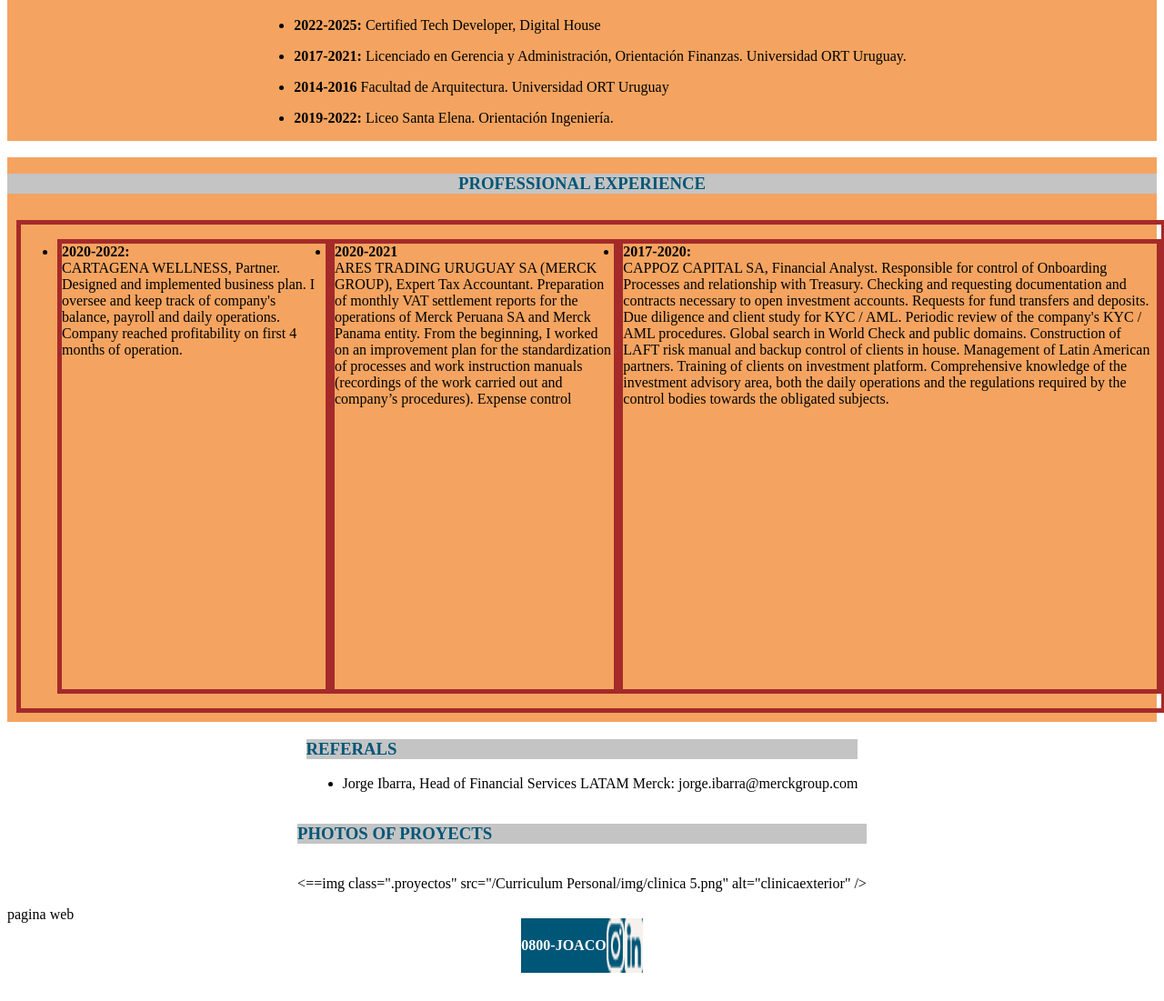
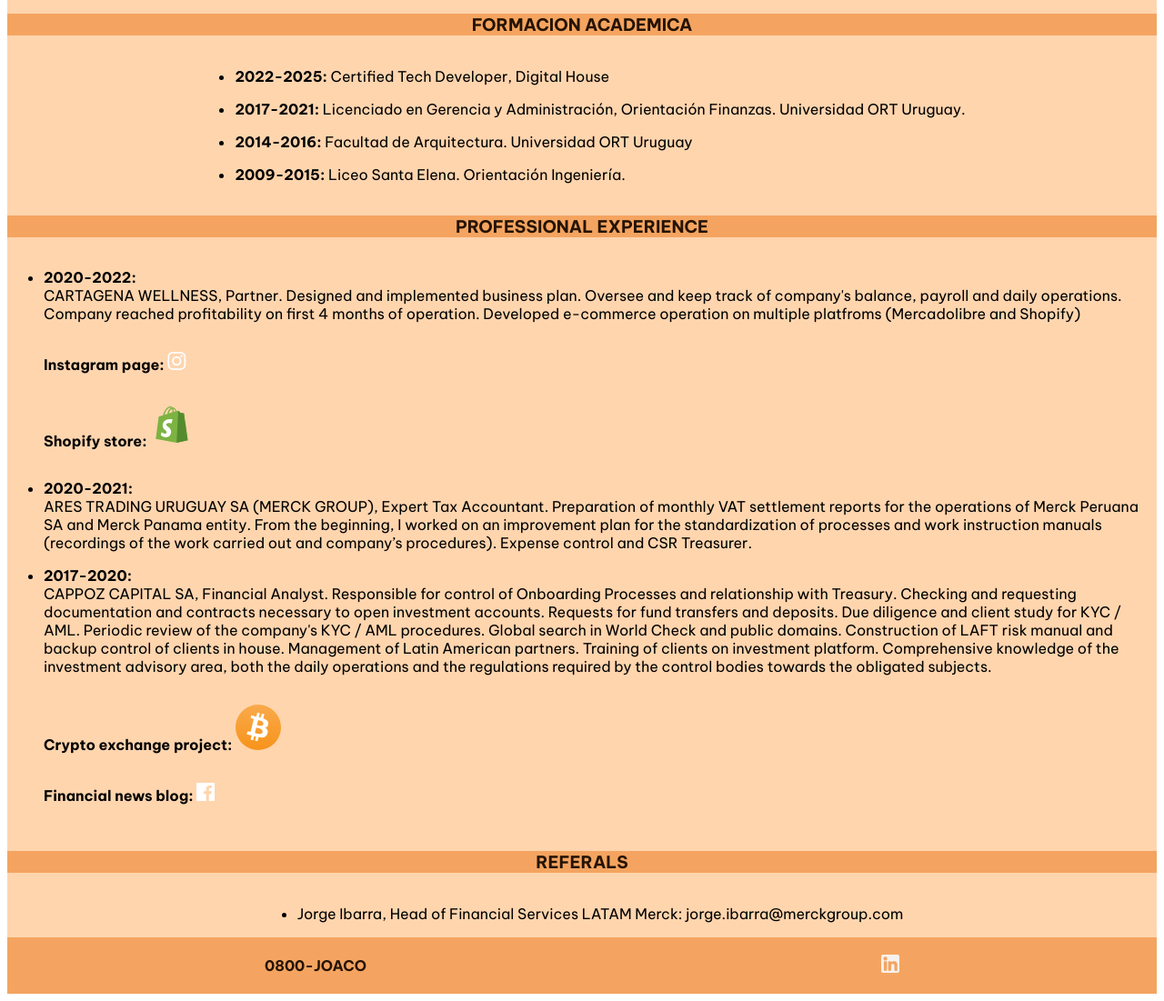
Before and after one commit to JackNakle/JackNakle.github.io, a plain HTML site: page index.html in a window 1280 px wide. Shown: the part 1083-2184 px from the top of the page at 91% size. Before the commit the page ends 2156 px from the top, so only its background shows below. Drawn offline with Linux system fonts and the light colour scheme.

Commit message:
actualizacion cv

```diff
--- a/css/style.css
+++ b/css/style.css
@@ -1,28 +1,64 @@
-header {text-align: center;}
-
 *{
     box-sizing: border-box;
+    font-family: 'Be Vietnam Pro', sans-serif;
 }
 
-h1 {color: rgb(0,86,119);
-background-color:#c4c4c4 ;
+h1 {color: rgb(37, 19, 3);
+width: 100%;
+align-items: center;
+text-align: center;
+margin: 0;
 }
 
+a{
+color: black;
+
+}
 h2 {display:flex;
 text-align: center;
+flex-wrap: wrap;
 }
 
-h3 {color: rgb(0,86,119);
-    background-color: #c4c4c4;
+h3 {color: rgb(37, 19, 3);
     width: 100%;
-
+}
+.titles{
+background-color: sandybrown;
 
 }
-h4 {color:white}
+h4 {color:rgb(37, 19, 3)}
 
-.FondoGris {background-color: #e6e6e6
+.FondoGris {background-color: rgb(229,153,88);
+}
+
+nav{
+    display: flex;
+    flex-direction: column;
+    justify-content: space-evenly;
+    align-items: center;
+    text-align: justify;
+    background-color: rgb(255,213,174);
+}
+.imgheader{
+
+    display: flex;
+    height: auto;
+    width: 100%;
+    max-width: 100%;
+    align-items:center;
 
 }
+
+.imgbtc{height:50px;
+width: 50px;}
+.imgh2{
+    display: flex;
+    height: auto;
+    width: 100%;
+    max-width: 100%;
+    align-items:center;
+}
+
 
 .Altobr {height: 100px;
 display:flex;
@@ -40,7 +76,7 @@ display:flex;
     align-items: center;
     justify-content: space-evenly;
     width: 100%;
-    background-color: sandybrown;
+    background-color: rgb(255,213,174);
     flex-wrap: wrap;
 
 }
@@ -48,19 +84,7 @@ display:flex;
 .leyendas{display: flex;
     flex-direction: row;
     width:100%;
-    height:auto;
     text-align: center;
-}
-
-.listaexp{
-
-    display: flex;
-    flex-direction: row;
-    justify-content: space-around;
-    margin: 10px;
-    border: 5px solid brown;
-    height: auto;
-    width: 100%;
 }
 
 .proyectos{
@@ -78,24 +102,33 @@ text-size-adjust: auto;
 .infoexp{
     display: flex;
     flex-direction: column;
-    width:auto%;
-    min-width: 300px;
-    height: 500px;
-    border: 5px solid brown;
+    width:auto;
+    height: auto;
 
 }
 
-.lttn {font-family: 'Times New Roman';
+.projectlinks{
+display: flex;
+flex-direction: column;
+}
+
+.lttn{
+    font-weight: bold;
+
 }
 
 .ltb {font-weight: bold}
 
-.lti {font-style: italic}
-
-.footer {background-color: rgb(0,86,119);
+.footer {background-color: sandybrown;
 text-align: center;
+flex-wrap: wrap;
 display: flex;
 position: relative;
+width: 100%;
+justify-content: space-around;
+width: 100%;
+z-index: 1;
+align-items: center;
 }
 
 .nosaltar {white-space: nowrap;}
@@ -116,13 +149,6 @@ padding: 50 px;
 
     Display: flex;
     position: relative ;
-}
-
-footer{
-    width: 100%;
-    display: flex;
-    z-index: 1;
-
 }
 
 .flexboxcontainer{
@@ -148,6 +174,10 @@ footer{
     min-height: 100px;
 }
 
+marquee{
+    color: rgb(37, 19, 3);
+    margin: 0;
+}
 
 max-height: 100px ;
 margin: 10px;
--- a/index.html
+++ b/index.html
@@ -7,44 +7,47 @@
   <meta name="viewport" content="width=device-width, initial-scale=1.0" />
   <title>Document</title>
   <link rel="stylesheet" href="./css/style.css" />
+  <link rel="preconnect" href="https://fonts.googleapis.com">
+  <link rel="preconnect" href="https://fonts.gstatic.com" crossorigin>
+  <link href="https://fonts.googleapis.com/css2?family=Be+Vietnam+Pro:wght@400;500;700&display=swap" rel="stylesheet">
 </head>
 
-<marquee>¡Bienvenido a mi cv! </marquee>
+<marquee class="titles">¡Bienvenido a mi cv! </marquee>
 
 <body>
   <header>
-        <div class="FondoGris">
-            <img src="./img/WhatsApp Image 2022-06-01 at 9.12.04 PM (2).jpeg" alt="LogoBatman" />
-            <h1>Hola! Mi nombre es Joaquin Nakle</h1>
-        </div>
+    <nav>
+      <img class="imgheader" src="./img/WhatsApp Image 2022-06-01 at 9.12.04 PM (2).jpeg" alt="LogoBatman" />
+      <h1 class="titles">Hola! Mi nombre es Joaquin Nakle</h1>
+    </nav>
   </header>
 
   <div class="Fondosand">
-        <h2>
+    <h2 class="titles">
       Mis amigos me dicen Joaco, Jack, Joachinno. He viajado por negocios y
       placer, soy apasionado de las finanzas y mis hobbies incluyen explorar la
-        naturaleza y viajar con amigos.
-        <img class=".imagen" src="./img/WhatsApp Image 2022-06-01 at 9.12.04 PM (5).jpeg" alt="LogoBatman" />
-        </h2>
+      naturaleza y viajar con amigos.</h2>
+    <img class="imgh2" src="./img/WhatsApp Image 2022-06-01 at 9.12.04 PM (5).jpeg" alt="LogoBatman" />
+
   </div>
   <main class="center">
 
-        <div class="Altobr"></div>
+
 
     <section class="Fondosand">
       <div class="leyendas">
-            <h3>DATOS PERSONALES</h3>
+        <h3 class="titles">DATOS PERSONALES</h3>
       </div>
       <div>
         <ul>
           <li>
-                    <p><a class="lttn ltb lti">Nombre Completo:</a> Joaquin Nakle</p>
+            <p><a class="lttn">Nombre Completo:</a> Joaquin Nakle</p>
           </li>
           <li>
-                    <p><a class="lttn ltb lti">Fecha de Nacimiento:</a> 28/11/1995</p>
+            <p><a class="lttn">Fecha de Nacimiento:</a> 28/11/1995</p>
           </li>
           <li>
-                    <p><a class="lttn ltb lti">Lugar de Nacimiento:</a> Montevideo</p>
+            <p><a class="lttn">Lugar de Nacimiento:</a> Montevideo</p>
           </li>
         </ul>
       </div>
@@ -53,87 +56,100 @@
     </section>
     <section class="Fondosand">
       <div class="leyendas">
-                <h3>FORMACION ACADEMICA</h3>
+        <h3 class="titles">FORMACION ACADEMICA</h3>
       </div>
       <div>
         <ul>
           <li>
             <p>
-                            <a class="lttn ltb">2022-2025:</a> Certified Tech Developer,
+              <a class="lttn">2022-2025:</a> Certified Tech Developer,
               Digital House
             </p>
           </li>
           <li>
             <p>
-                            <a class="lttn ltb">2017-2021:</a> Licenciado en Gerencia y
+              <a class="lttn">2017-2021:</a> Licenciado en Gerencia y
               Administración, Orientación Finanzas. Universidad ORT Uruguay.
             </p>
           </li>
           <li>
             <p>
-                            <a class="lttn ltb">2014-2016</a> Facultad de Arquitectura.
+              <a class="lttn">2014-2016:</a> Facultad de Arquitectura.
               Universidad ORT Uruguay
             </p>
           </li>
           <li>
             <p>
-                            <a class="lttn ltb">2019-2022:</a> Liceo Santa Elena. Orientación
+              <a class="lttn">2009-2015:</a> Liceo Santa Elena. Orientación
               Ingeniería.
             </p>
           </li>
         </ul>
       </div>
     </section>
-
-        <br>
-
-        <section  class="Fondosand">
+    <section class="Fondosand">
       <div class="leyendas">
-                <h3>PROFESSIONAL EXPERIENCE</h3>
+        <h3 class="titles">PROFESSIONAL EXPERIENCE</h3>
       </div>
       <div>
-            <ul class="listaexp">
+        <ul class="">
           <li>
             <p class="infoexp">
-                        <a class="lttn ltb">2020-2022:</a> CARTAGENA WELLNESS, Partner.
-                        Designed and implemented business plan. I oversee and keep track
+              <a class="lttn">2020-2022:</a> CARTAGENA WELLNESS, Partner.
+              Designed and implemented business plan. Oversee and keep track
               of company's balance, payroll and daily operations. Company
-                        reached profitability on first 4 months of operation.
+              reached profitability on first 4 months of operation. Developed e-commerce operation on multiple platfroms
+              (Mercadolibre and Shopify)
+            </p>
+            <div class="projectlinks">
+              <p class="lttn">Instagram page: <a href="https://www.instagram.com/cartagena.wellness/"><img
+                    src="./img/icon-instagram.svg" alt="IconoInstagram"></a></p>
+              <P class="lttn">Shopify store: <a href="https://cartagena.com.uy/"><img src="./img/icons8-shopify.svg"
+                    alt="IconoShopify"></a></P>
+
+
+            </div>
+          </li>
+          <li>
+            <p class="infoexp">
+              <a class="lttn">2020-2021:</a> ARES TRADING URUGUAY SA (MERCK
+              GROUP), Expert Tax Accountant. Preparation of monthly VAT
+              settlement reports for the operations of Merck Peruana SA and
+              Merck Panama entity. From the beginning, I worked on an
+              improvement plan for the standardization of processes and work instruction manuals (recordings of the work
+              carried out and
+              company’s procedures). Expense control and CSR Treasurer.
             </p>
           </li>
           <li>
             <p class="infoexp">
-                        <a class="lttn ltb">2020-2021</a> ARES TRADING URUGUAY SA (MERCK
-                        GROUP), Expert Tax Accountant. Preparation of monthly VAT
-                        settlement reports for the operations of Merck Peruana SA and
-                        Merck Panama entity. From the beginning, I worked on an
-                        improvement plan for the standardization of processes and work
-                        instruction manuals (recordings of the work carried out and
-                        company’s procedures). Expense control
-                    </p>
-                </li>
-                <li>
-                    <p class="infoexp cappoz">
-                        <a class="lttn ltb">2017-2020:</a> CAPPOZ CAPITAL SA, Financial
+              <a class="lttn">2017-2020:</a> CAPPOZ CAPITAL SA, Financial
               Analyst. Responsible for control of Onboarding Processes and
               relationship with Treasury. Checking and requesting documentation
               and contracts necessary to open investment accounts. Requests for
               fund transfers and deposits. Due diligence and client study for
               KYC / AML. Periodic review of the company's KYC / AML procedures.
               Global search in World Check and public domains. Construction of
-                        LAFT risk manual and backup control of clients in house.
-                        Management of Latin American partners. Training of clients on
+              LAFT risk manual and backup control of clients in house. Management of Latin American partners. Training
+              of clients on
               investment platform. Comprehensive knowledge of the investment
               advisory area, both the daily operations and the regulations
               required by the control bodies towards the obligated subjects.
             </p>
+            <div class="projectlinks">
+              <p class="lttn">Crypto exchange project: <a href="https://www.latamcripto.com/?lang=es/"><img
+                    class="imgbtc" src="./img/bitcoin.svg" alt="LatamCripto"></a></p>
+              <P class="lttn">Financial news blog: <a href="https://www.facebook.com/CappozSA"><img
+                    src="./img/icon-facebook.svg" alt="IconoFacebook"></a></P>
+
+            </div>
           </li>
         </ul>
       </div>
     </section>
 
-        <section>
-            <h3>REFERALS</h3>
+    <section class="Fondosand leyendas">
+      <h3 class="titles">REFERALS</h3>
       <ul>
         <li>
           Jorge Ibarra, Head of Financial Services LATAM Merck:
@@ -141,43 +157,13 @@
         </li>
       </ul>
     </section>
-
-        <section>
-            <h3>PHOTOS OF PROYECTS</h3>
-            <div>
-                <div class="row">
-                    <div class="column">
-                        <==img class=".proyectos" src="/Curriculum Personal/img/clinica 5.png" alt="clinicaexterior" />
-                    </div>
-                </div>
-            </div>
-        </section>
-
-            <div class="flexboxcontainer">
-                <div clas="felxboxitem flexboxitem1"></div>
-                <div clas="felxboxitem flexboxitem1"></div>
-                <div clas="felxboxitem flexboxitem1"></div>
-            </div>
-
-
-
-
-
-
-
   </main>
-
-    <div>
-        <section>pagina web</section>
-    </div>
-
-    <footer class="row">
-        <div class="footer">
-            <h4>0800-JOACO</h4>
-            <img src="./img/ico_instagram.png" alt="Logo Instagram" />
-            <img src="./img/ico_linkedin.png" alt="Logo Linkedin" />
-        </div>
-    </footer>
 </body>
 
 </html>
+
+<div class="footer" class="titles">
+  <h4>0800-JOACO</h4>
+  <a href="https://www.linkedin.com/in/joaquin-nakle-4a7526142/"> <img src="./img/ico_linkedin.png"
+      alt="LogoLinkedIn"></a>
+</div>
```
Also changed, not shown: img/bitcoin.svg (added), img/icon-facebook.svg (added), img/icon-instagram.svg (added), img/icons8-shopify.svg (added), img/shopify-logo-png-transparent.png (added), 1 other file. Lines whose indentation alone changed are shown as unchanged.
